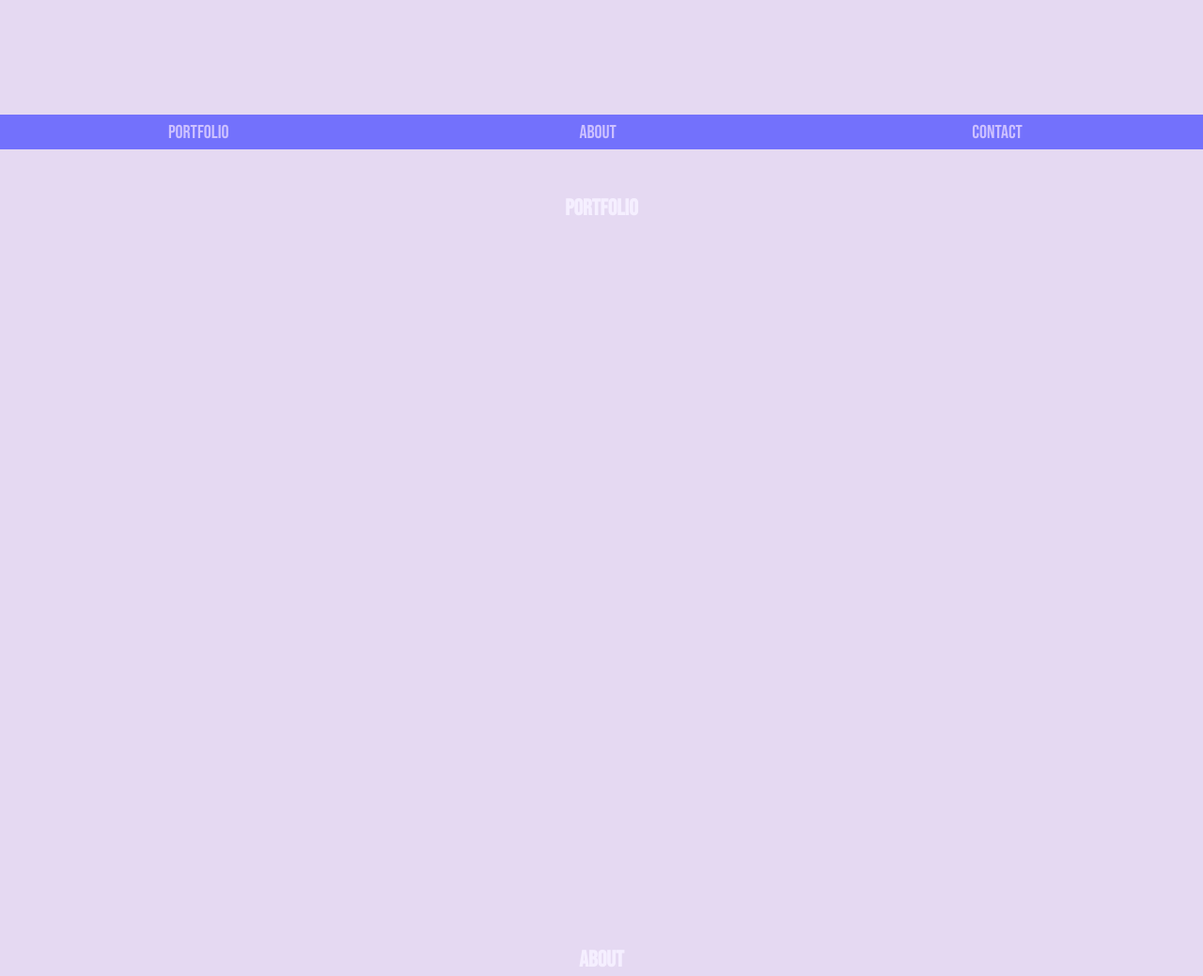
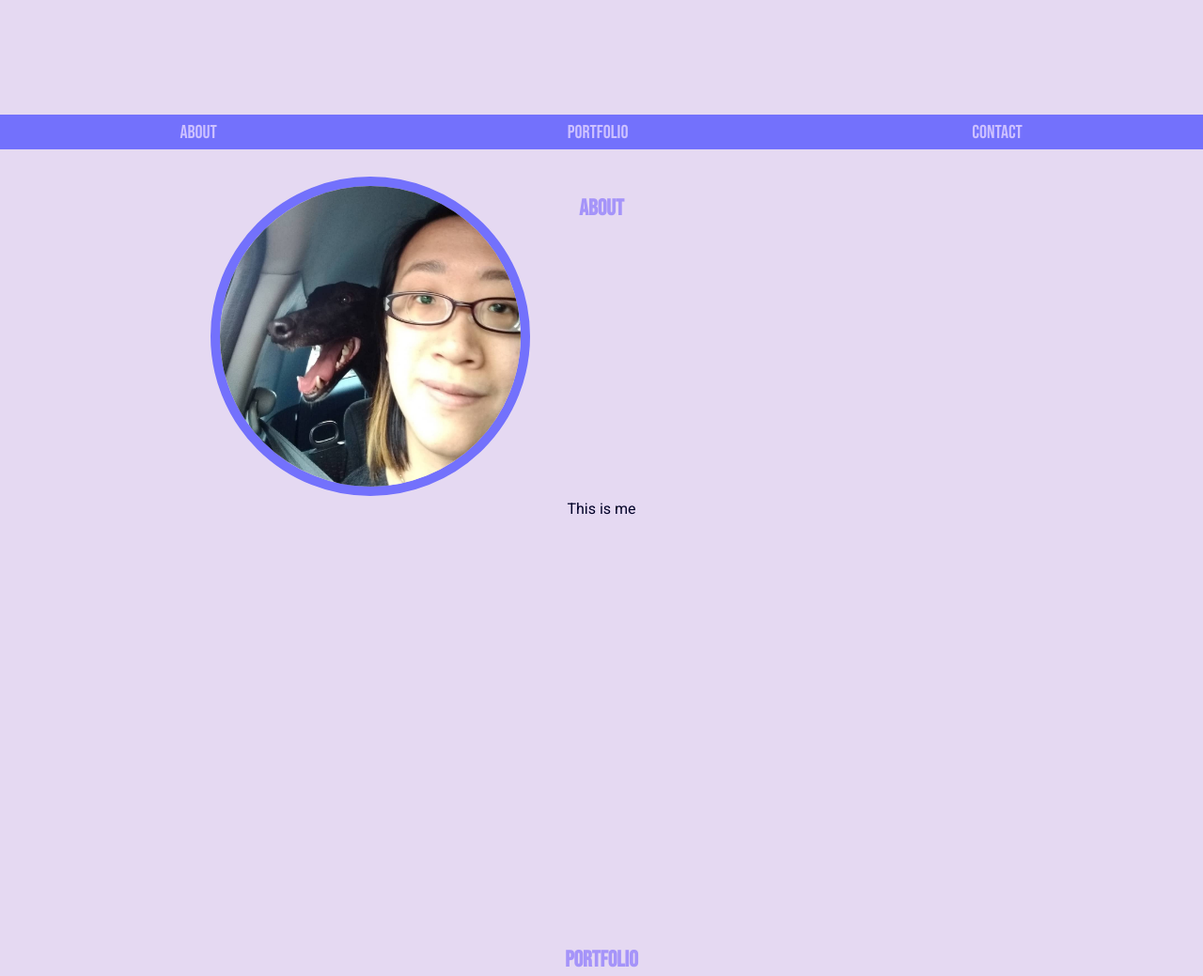
Before and after one commit to elloo/portfolio-2021, a plain HTML site: page index.html in a window 1280 px wide. Shown: the part 620-1659 px from the top of the page at 94% size. Drawn offline with Linux system fonts and the light colour scheme.

Commit message:
Make images folder

```diff
--- a/css/style.css
+++ b/css/style.css
@@ -9,11 +9,7 @@ html {
   scroll-behavior: smooth;
 }
 
-/****** HEADER + HEADINGS ******/
-
-header {
-  height: 80vh;
-}
+/****** TYPOGRAPHY ******/
 
 h1,
 h2 {
@@ -23,11 +19,14 @@ h2 {
 }
 
 h2 {
+  display: block;
   position: relative;
+  color: #a594f9;
   top: 6vh;
 }
 
-p {
+p,
+figcaption {
   font-family: 'Roboto', sans-serif;
   text-align: center;
   color: #010128;
@@ -35,6 +34,12 @@ p {
 
 .namePun {
   color: #a594f9;
+}
+
+/****** HEADER ******/
+
+header {
+  height: 80vh;
 }
 
 /****** NAV ******/
@@ -71,14 +76,20 @@ nav ul a:hover {
   color: #f5efff;
 }
 
-/****** MAIN ******/
-
-main {
-  height: 100vh;
-}
-
 /****** ABOUT ******/
 
 section {
   height: 100vh;
 }
+
+#about img {
+  position: relative;
+  left: 17.5%;
+  height: 25%;
+  width: 25%;
+  border-radius: 50%;
+  border: solid 10px #7371fc;
+  display: inline-block;
+}
+
+/****** PORTFOLIO ******/
--- a/index.html
+++ b/index.html
@@ -7,7 +7,7 @@
     <title>Ewe Lin Loo's Portfolio</title>
     <link rel="stylesheet" href="./css/logo.css">
     <link rel="stylesheet" href="./css/style.css">
-    <link rel="icon" type="image/png" href="./android-chrome-512x512.png">
+    <link rel="icon" type="image/png" href="./images/android-chrome-512x512.png">
 </head>
 <body>
     <header>
@@ -38,19 +38,23 @@
 
     <nav>
         <ul>
+            <li><a href="#about">About</a></li>
             <li><a href="#portfolio">Portfolio</a></li>
-            <li><a href="#about">About</a></li>
             <li><a href="#contact">Contact</a></li>
         </ul>
     </nav>
 
-    <main id="portfolio">
-        <h2>Portfolio</h2>
-    </main>
-
     <section id="about">
         <h2>About</h2>
+        <div>
+            <figure><img src="./images/about_pic.jpg" alt="The site creator"></figure>
+            <figcaption>This is me</figcaption>
+        </div>
     </section>
+
+    <section id="portfolio">
+        <h2>Portfolio</h2>
+    </div>
 
     <footer id="contact"></footer>
 </body>
```
Also changed, not shown: images/about_pic.jpg (added), images/android-chrome-512x512.png (renamed from android-chrome-512x512.png).
